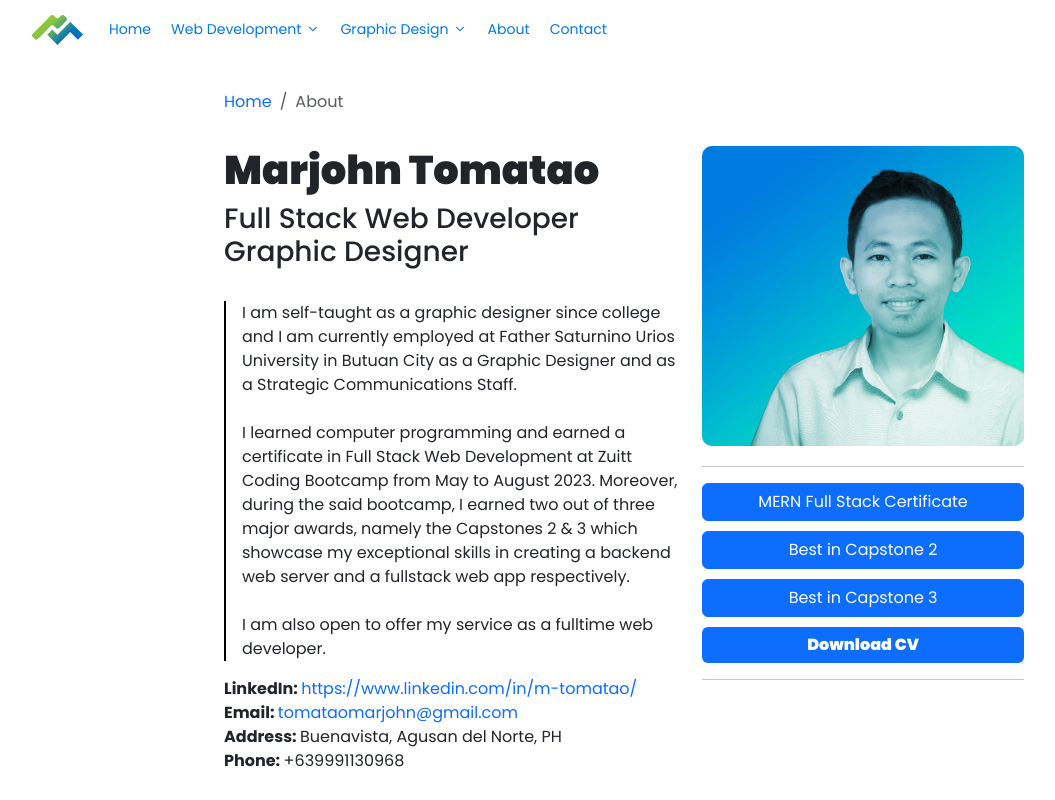
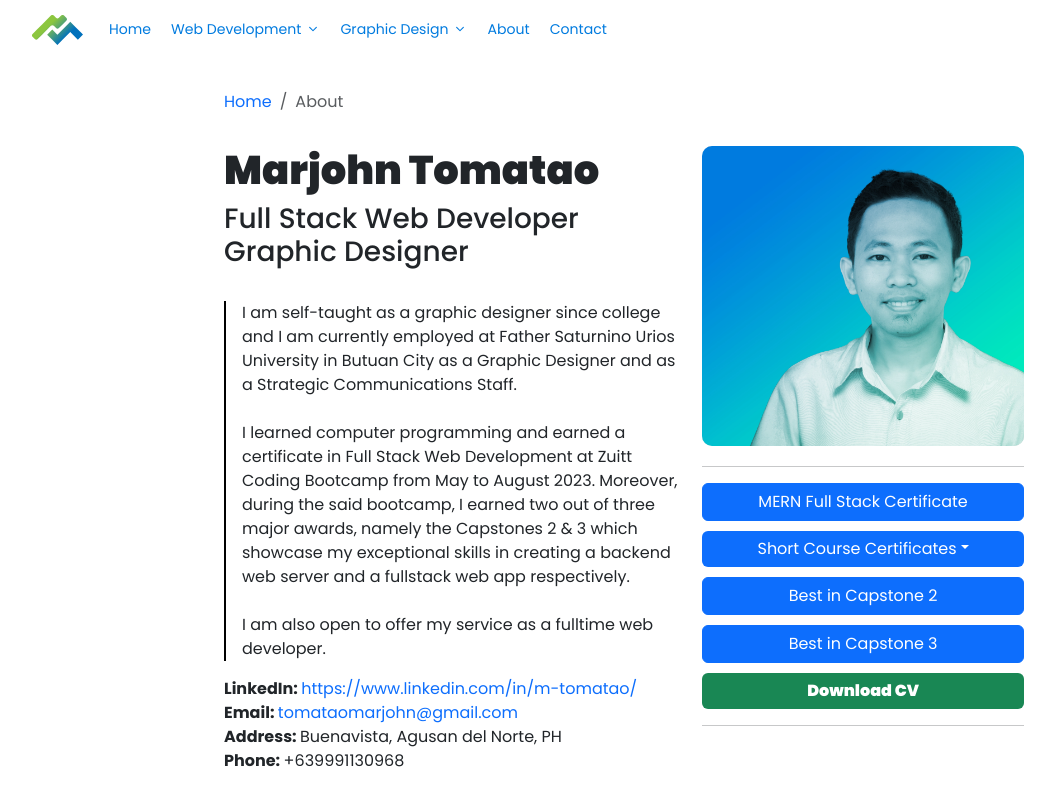
Before and after one commit to martoms/martoms-studios, a React (Create React App) app in the folder frontend/: page /about in a window 1280 px wide. Shown: the whole page, without its empty margins (16-1071 px from the left). Built offline with nearby package versions, Linux system fonts and the light colour scheme.

Commit message:
Updated certificates

```diff
--- a/frontend/src/pages/AboutMe.js
+++ b/frontend/src/pages/AboutMe.js
@@ -1,6 +1,6 @@
 import profilepic from '../images/profilepic.webp'
 import placeholder from '../images/placeholder.webp'
-import { Button, Breadcrumb } from 'react-bootstrap';
+import { Button, Breadcrumb, Dropdown } from 'react-bootstrap';
 import { Link } from 'react-router-dom';
 import Contact from '../components/Contact';
 import DownloadFile from '../components/DownloadFile';
@@ -28,13 +28,36 @@ const AboutMe = () => {
                             <Button as={Link} to='https://share.zertify.zuitt.co/certificate/6b4d58f0-cc66-4b3b-96f6-5f2936d3ba71/' target="_blank">
                                 MERN Full Stack Certificate
                             </Button>
+                            <Dropdown className='dropdown-btn'>
+                                <Dropdown.Toggle variant="primary" id="dropdown-basic">
+                                    Short Course Certificates
+                                </Dropdown.Toggle>
+
+                                <Dropdown.Menu>
+                                    <Dropdown.Item
+                                        href="https://share.zertify.zuitt.co/certificate/56f8b561-90b9-4716-9e0b-addf894c5043/"
+                                        target="_blank">
+                                    AWS Fundamentals
+                                    </Dropdown.Item>
+                                    <Dropdown.Item
+                                        href="https://share.zertify.zuitt.co/certificate/923a66e6-c4d0-4fcc-b79d-7dbfae22c930/"
+                                        target="_blank">
+                                    AWS Serverless
+                                    </Dropdown.Item>
+                                    <Dropdown.Item
+                                        href="https://share.zertify.zuitt.co/certificate/d4e39626-dc0b-4218-a533-099dc1f9e56b/"
+                                        target="_blank">
+                                    Unit Test
+                                    </Dropdown.Item>
+                                </Dropdown.Menu>
+                            </Dropdown>
                             <Button as={Link} to='/about/best-in-capstone-2' target='_blank'>
                                 Best in Capstone 2
                             </Button>
                             <Button as={Link} to='/about/best-in-capstone-3' target='_blank'>
                                 Best in Capstone 3
                             </Button>
-                            <Button onClick={() => download(resume)} style={{fontWeight: '900'}}>
+                            <Button variant="success" onClick={() => download(resume)} style={{fontWeight: '900'}}>
                                 Download CV
                             </Button>
                         </div>
--- a/frontend/src/styles/aboutme.css
+++ b/frontend/src/styles/aboutme.css
@@ -4,8 +4,6 @@
     width: 100vw;
     height: 100vw;
 }
-
-
 
 .about-me-pic img {
     position: absolute;
@@ -14,13 +12,15 @@
     object-fit: cover;
 }
 
-div.cert-btns {
+div.cert-btns,
+.dropdown-btn {
     display: flex;
     flex-direction: column;
     justify-content: center;
 }
 
-div.cert-btns a {
+div.cert-btns a,
+.dropdown-btn {
     margin-bottom: 10px;
 }
 
```
